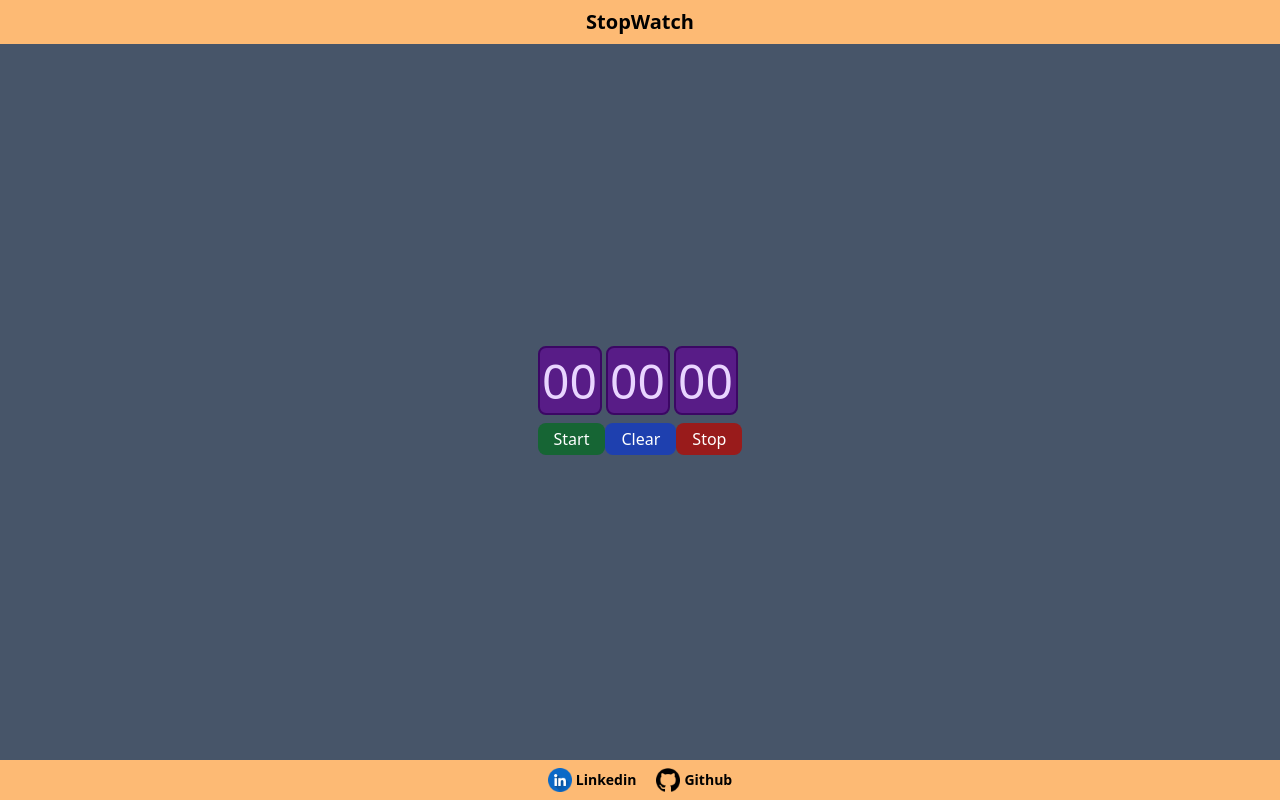
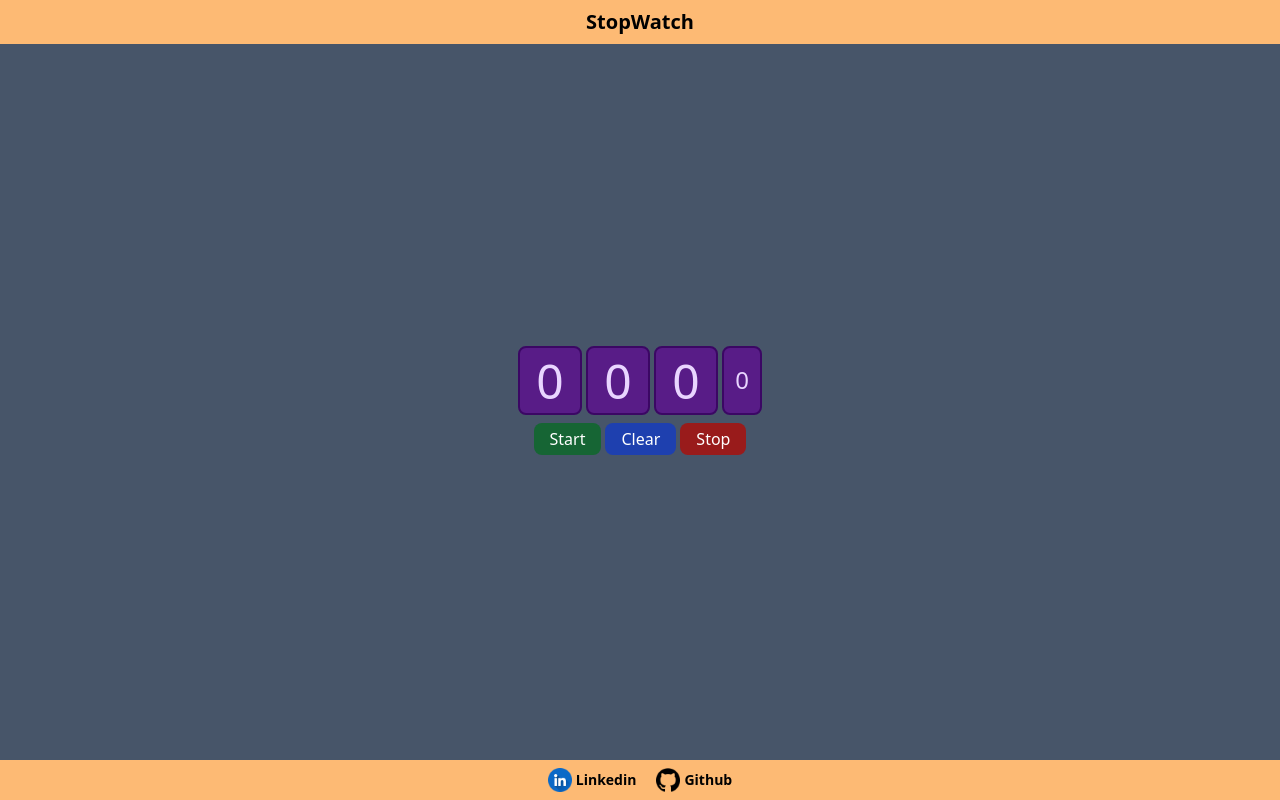
Before and after one commit to Mobin-Karam/stopwatch, a React (Vite) app: page / in a window 1280 px wide. Built offline with nearby package versions, Linux system fonts and the light colour scheme; the HTML template or start-up script is replaced by a standard one.

Commit message:
fix : bugs

```diff
--- a/src/components/Input/index.tsx
+++ b/src/components/Input/index.tsx
@@ -1,12 +1,13 @@
 type inputProps = {
-  value: string;
+  value: number;
+  className: string;
 };
 
-function Input({ value }: inputProps) {
+function Input({ value, className }: inputProps) {
   return (
     <input
       type="text"
-      className="w-16 text-5xl text-center mr-1 text-purple-200 bg-purple-900 border-purple-950 border-2 rounded-lg"
+      className={className}
       value={value}
       readOnly
     />
--- a/src/components/SocialMedia/index.tsx
+++ b/src/components/SocialMedia/index.tsx
@@ -4,7 +4,7 @@ import Linkedin from "../../assets/images/linkedin.png";
 const SocialMedia = () => {
   return (
     <div className="flex flex-row">
-      <a href="https://linkedin.com/in/mobin-karam-a54114242" target="_blank">
+      <a href="https://linkedin.com/in/mobin-karam" target="_blank">
         <div className="flex items-center justify-center flex-row mr-5">
           <img
             src={Linkedin}
--- a/src/components/StopWatch/index.tsx
+++ b/src/components/StopWatch/index.tsx
@@ -1,52 +1,86 @@
-import { useState } from "react";
+import { memo, useState } from "react";
 import Button from "../Button";
 import Input from "../Input";
 
-const StopWatch = () => {
-  const [second, setSecond] = useState("00");
-  const [minutes, setMinutes] = useState("00");
-  const [hours, setHours] = useState("00");
+const StopWatch = memo(() => {
+  const [milisec, setMilisec] = useState(0);
+  const [second, setSecond] = useState(0);
+  const [minutes, setMinutes] = useState(0);
+  const [hours, setHours] = useState(0);
+  const [intervalId, setIntervalId] = useState(0);
 
-  let intervalId: number;
-
-  // Start Button
-  function onClickStart() {
-    intervalId = setInterval(() => {
-      setSecond((p) => p + 1);
-    }, 1000);
+  if (milisec === 10) {
+    setSecond(second + 1);
+    setMilisec(0);
+  }
+  if (second === 60) {
+    setMinutes(minutes + 1);
+    setSecond(0);
+  }
+  if (minutes === 60) {
+    setHours(hours + 1);
+    setMinutes(0);
   }
 
-  if (second === "60") {
-    setSecond("00");
-    setMinutes(minutes + 1);
+  function onClickStart() {
+    if (!intervalId) {
+      const newIntervalId = setInterval(() => {
+        setMilisec((prev) => prev + 1);
+      }, 100);
+      setIntervalId(newIntervalId);
+    }
   }
 
-  if (minutes === "60") {
-    setMinutes("00");
-    setHours(hours + 1);
+  function onClickStop() {
+    if (intervalId) {
+      clearInterval(intervalId);
+      setIntervalId(0);
+    }
   }
-
-  // Stop Button
-  function onClickStop() {}
-  // Clear Button
   function onClickClear() {
     clearInterval(intervalId);
+    setIntervalId(0);
+    setMilisec(0);
+    setSecond(0);
+    setMinutes(0);
+    setHours(0);
   }
 
   return (
     <div className="flex flex-col">
-      <div className="flex flex-row mb-2">
-        <Input value={hours} />
-        <Input value={minutes} />
-        <Input value={second} />
+      <div className="flex flex-row mb-2 justify-center gap-1">
+        <Input
+          className={
+            "w-16 text-5xl text-center text-purple-200 bg-purple-900 border-purple-950 border-2 rounded-lg"
+          }
+          value={hours}
+        />
+        <Input
+          className={
+            "w-16 text-5xl text-center text-purple-200 bg-purple-900 border-purple-950 border-2 rounded-lg"
+          }
+          value={minutes}
+        />
+        <Input
+          className={
+            "w-16 text-5xl text-center text-purple-200 bg-purple-900 border-purple-950 border-2 rounded-lg"
+          }
+          value={second}
+        />
+        <Input
+          className={
+            "w-10 text-2xl text-center text-purple-200 bg-purple-900 border-purple-950 border-2 rounded-lg"
+          }
+          value={milisec}
+        />
       </div>
-      <div className="flex justify-between">
+      <div className="flex items-center justify-center gap-1 w-full">
         <Button
           disabled={false}
           onClickHandle={onClickStart}
           buttonName={"Start"}
           className={
-            "bg-green-800 text-white py-1 px-4 rounded-lg hover:bg-green-700 transition-all duration-[200]"
+            "bg-green-800 text-white py-1 px-4 rounded-lg hover:bg-green-700 transition-all duration-[200] "
           }
         />
         <Button
@@ -64,6 +98,6 @@ const StopWatch = () => {
       </div>
     </div>
   );
-};
+});
 
 export default StopWatch;
```
Also changed, not shown: manifest.json (added).
